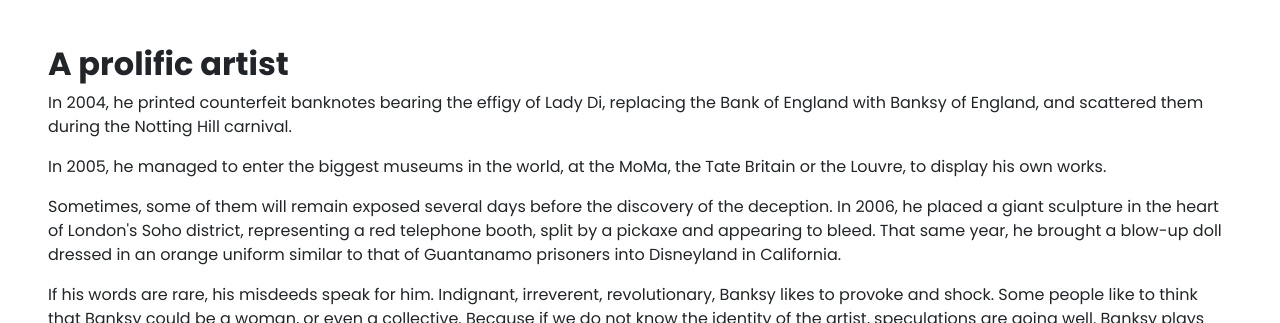
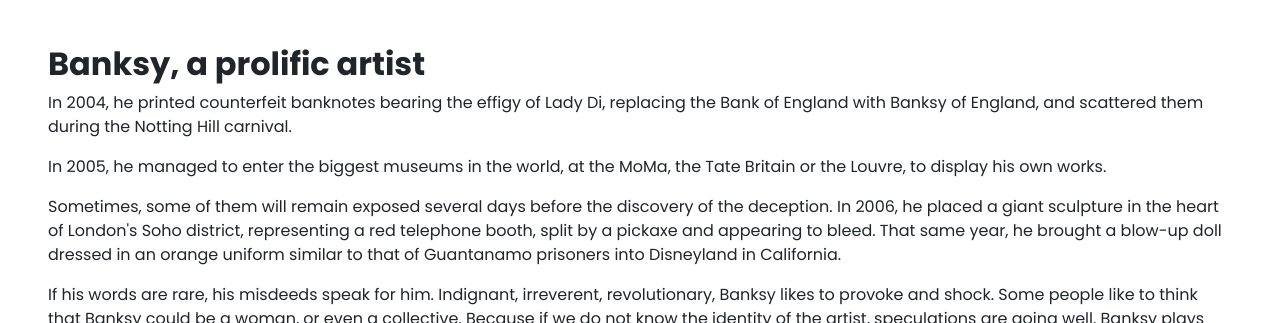
Before and after one commit to julesjuju888/banksy, a Gatsby site: page /biography in a window 1280 px wide. Shown: the part 777-1100 px from the top of the page. Built offline with nearby package versions, Linux system fonts and the light colour scheme; Gatsby itself is replaced by a stand-in of ours; a web font is replaced by a local one.

Commit message:
Adjust pages

```diff
--- a/src/pages/biography.js
+++ b/src/pages/biography.js
@@ -51,7 +51,7 @@
               </p>
             </section>
             <section className='mb-5'>
-              <h2>A prolific artist</h2>
+              <h2>Banksy, a prolific artist</h2>
               <p>
                 In 2004, he printed counterfeit banknotes bearing the effigy of
                 Lady Di, replacing the Bank of England with Banksy of England,
```
